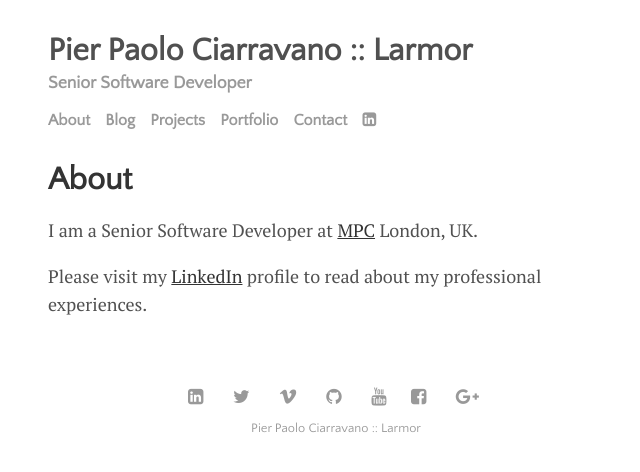
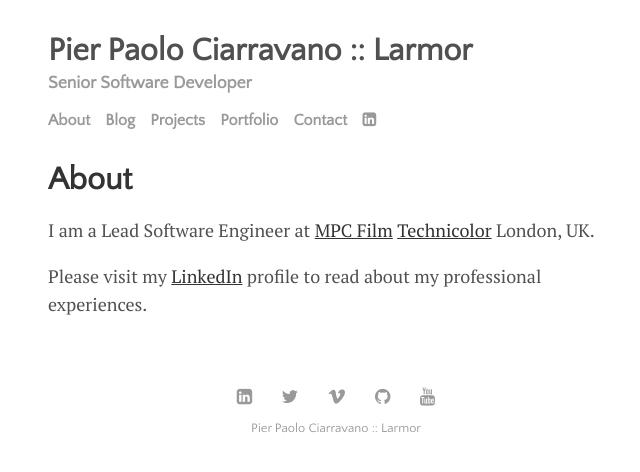
Before and after one commit to ppciarravano/ppciarravano.github.io, a Jekyll site: the page built from menu/about.md, in a window 1280 px wide. Shown: the top 472 px of the page, without its empty margins (304-944 px from the left). Built offline with Jekyll 4.4.1, drawn with Linux system fonts in a browser that asks for light colours; nearby versions of some CDN libraries.

Commit message:
Role update

```diff
--- a/_data/settings.yml
+++ b/_data/settings.yml
@@ -24,7 +24,5 @@ social:
 - {icon: 'vimeo', link: 'http://vimeo.com/larmor'}
 - {icon: 'github', link: 'https://github.com/ppciarravano'}
 - {icon: 'youtube', link: 'http://www.youtube.com/larmor'}
-- {icon: 'facebook-square', link: 'http://www.facebook.com/larmor'}
-- {icon: 'google-plus', link: 'http://www.google.com/+larmor'}
 
 # Available social icons are powered by Font Awesome, so you can use any icon that they offer
--- a/menu/about.md
+++ b/menu/about.md
@@ -2,6 +2,6 @@
 layout: page
 title: About
 ---
-I am a Senior Software Developer at [MPC](http://www.moving-picture.com/) London, UK.
+I am a Lead Software Engineer at [MPC Film](https://www.mpcfilm.com/) [Technicolor](https://www.technicolor.com/) London, UK.
 
 Please visit my [LinkedIn](http://uk.linkedin.com/in/pierpaolociarravano/en) profile to read about my professional experiences.
```
